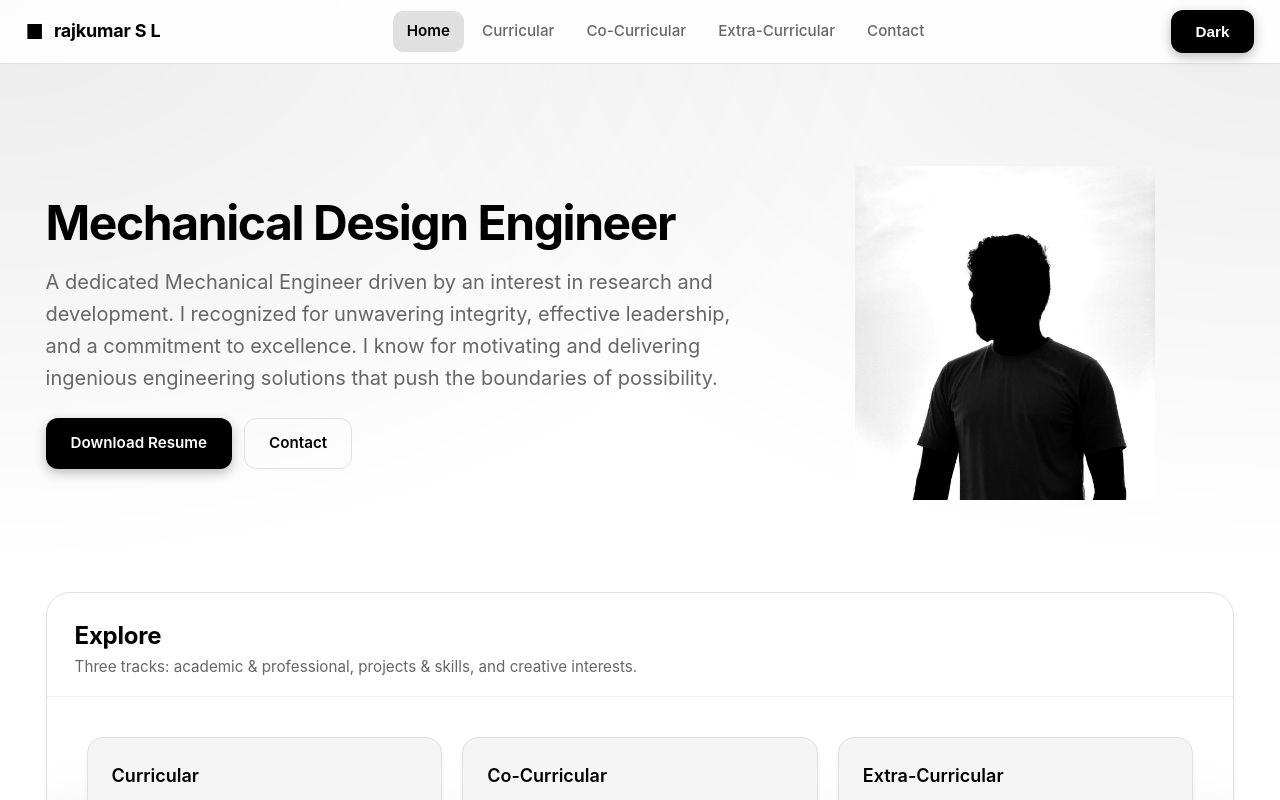
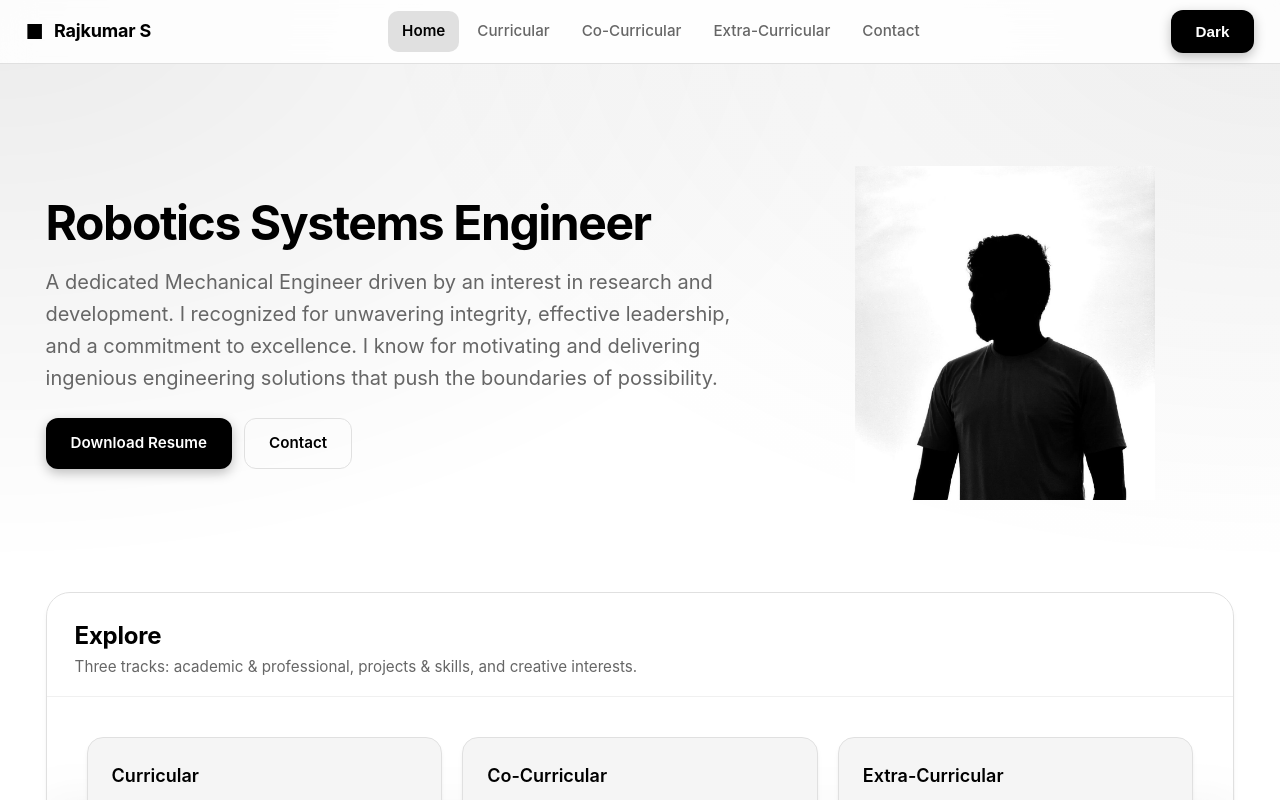
Before and after one commit to rajkumar-s31/personal-website, a React (Create React App) app: page / in a window 1280 px wide. Shown: the top 800 px of the page. Built offline with nearby package versions, Linux system fonts and the light colour scheme.

Commit message:
Update profile information and homepage URL in package.json and profile.js; adjust resume filename in Home.jsx

```diff
--- a/package.json
+++ b/package.json
@@ -2,7 +2,7 @@
   "name": "personal-website",
   "version": "0.1.0",
   "private": true,
-  "homepage": "https://sl-rajkumar.github.io/personal-website",
+  "homepage": "https://rajkumar-s31.github.io/personal-website",
   "dependencies": {
     "@testing-library/dom": "^10.4.1",
     "@testing-library/jest-dom": "^6.9.1",
--- a/src/data/profile.js
+++ b/src/data/profile.js
@@ -1,12 +1,14 @@
 export const profile = {
-    name: "rajkumar S L",
-    headline: "Mechanical Design Engineer",
-    location: "Tokyo, Japan",
+    name: "Rajkumar S",
+    headline: "Robotics Systems Engineer",
+    location: "Chennai, India",
     contact: {
-        email: "slrajkumar@gmail.com",
-        linkedin: "https://www.linkedin.com/in/rajkumar-s-l-553045215",
-        github: "https://github.com/heyvasee",
-        instagram: "https://www.instagram.com/rajkumar_sl",
+        email: "rajkumar3110003@gmail.com",
+        linkedin: "https://www.linkedin.com/in/rajkumar-s31/",
+        github: "https://github.com/rajkumar-s",
+        instagram: "https://www.instagram.com/rajkumar_s31/",
+        facebook: "https://www.facebook.com/rajkumars3110/",
+        twitter: "https://x.com/rajkumar_s31",
     },
     summary:
         "A dedicated Mechanical Engineer driven by an interest in research and development. I recognized for unwavering integrity, effective leadership, and a commitment to excellence. I know for motivating and delivering ingenious engineering solutions that push the boundaries of possibility.",
--- a/src/pages/Home.jsx
+++ b/src/pages/Home.jsx
@@ -12,7 +12,7 @@ export default function Home() {
                         <p className="lead" style={{ fontWeight: 'normal', color: 'var(--muted)' }}>{profile.summary}</p>
 
                         <div className="row">
-                            <a className="btn" href="/assets/Resume.pdf" download="rajkumar_SL_Resume.pdf">
+                            <a className="btn" href="/assets/Resume.pdf" download="Rajkumar_S_Resume.pdf">
                                 Download Resume
                             </a>
                             <Link className="btn ghost" to="/contact">Contact</Link>
```
